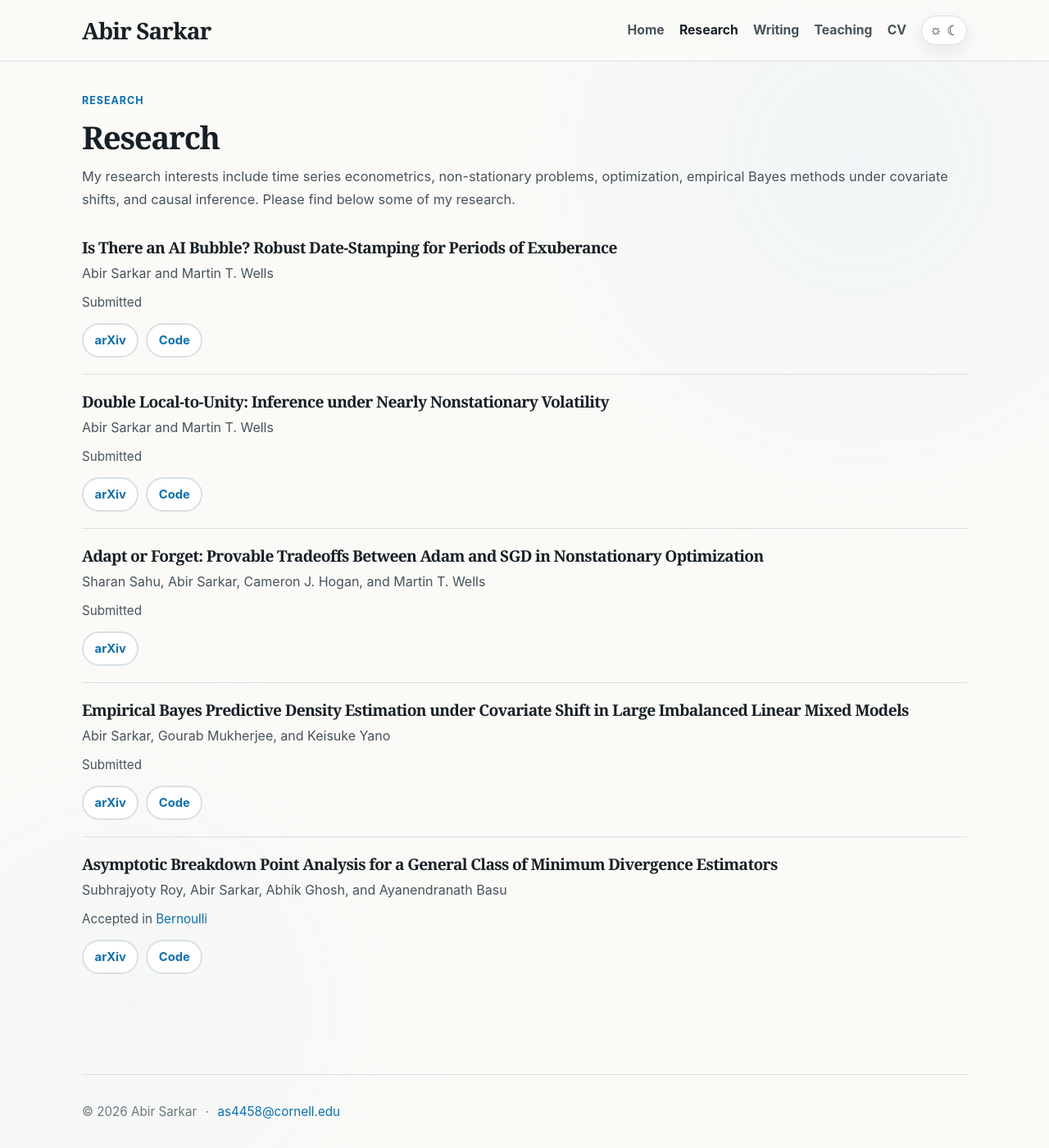
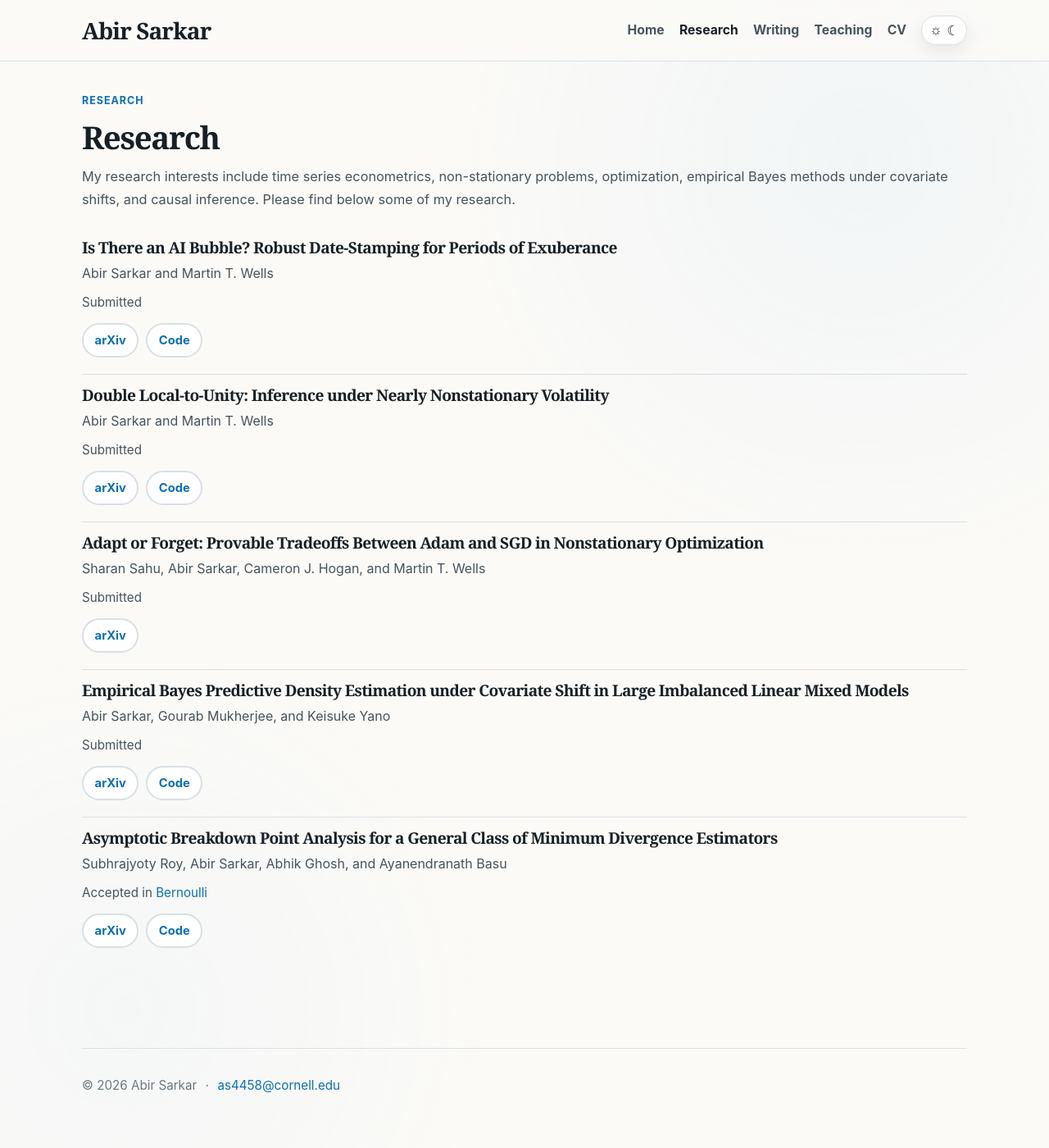
Before and after one commit to AbirS2026/AbirS2026.github.io, a Jekyll site: the page built from research.md, in a window 1280 px wide and 1400 px high, scrolled down 21 px. Shown: the whole window at 82% size. Built offline with Jekyll 4.4.1, drawn with Linux system fonts in a browser that asks for light colours; our own code applies the rules of GitHub Pages for plain Markdown files; a style sheet for code colours, icons or effects is not loaded; after the commit the page ends 1389 px from its top, so only the background shows below that.

Commit message:
Update style.css

```diff
--- a/assets/css/style.css
+++ b/assets/css/style.css
@@ -394,7 +394,7 @@ a:hover {
 
 .paper-list {
   display: grid;
-  gap: 1.3rem;
+  gap: 0.8rem;
   margin-top: 1.5rem;
   margin-bottom: 2.4rem;
 }
```
